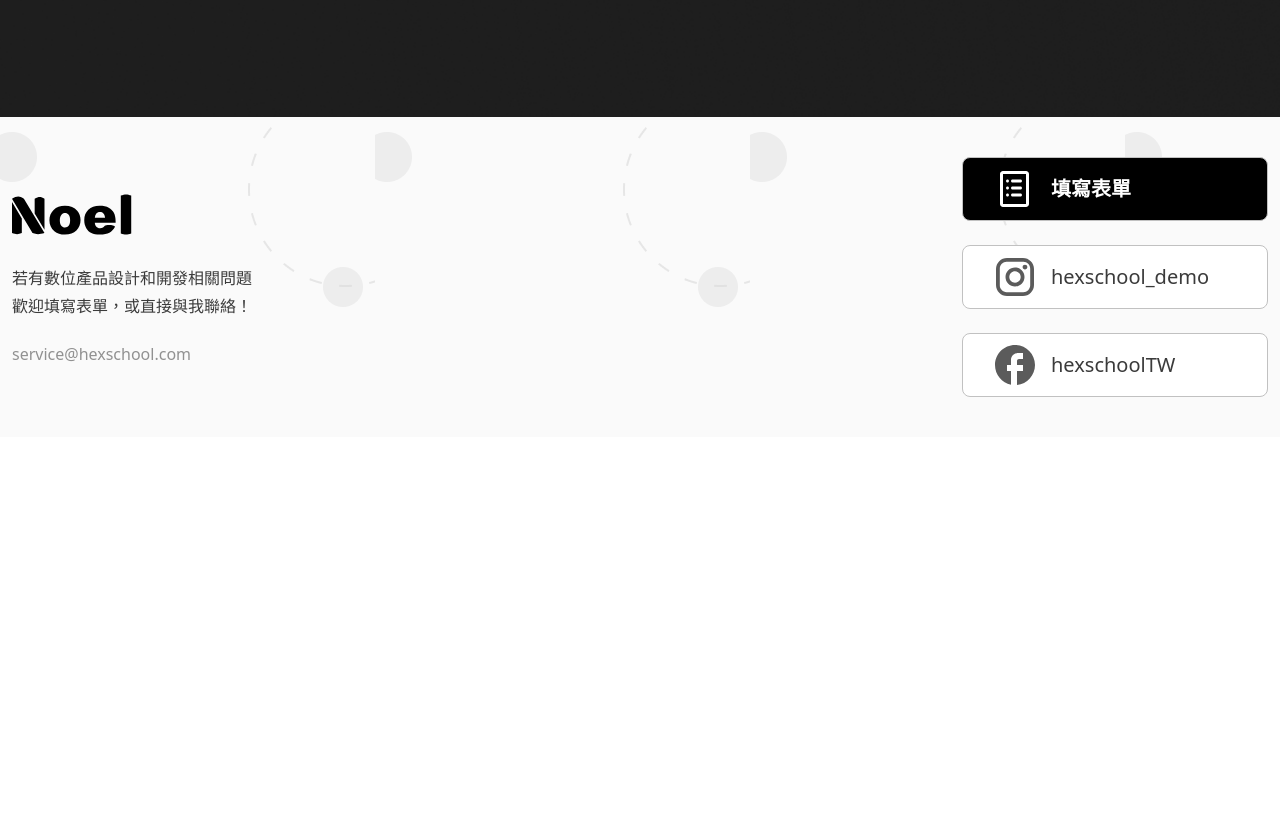
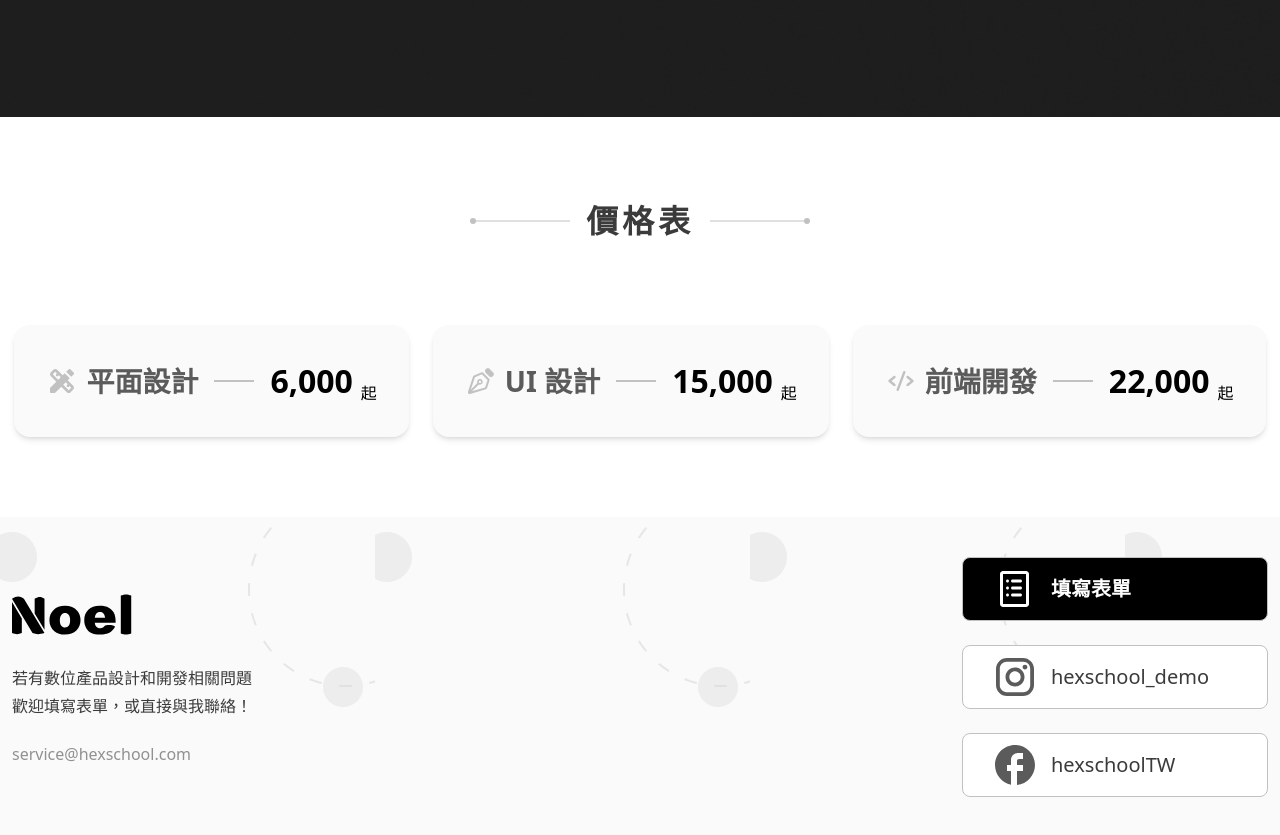
Before and after one commit to Ivy0406/Noel_Website, a website: page servicePage.html in a window 1280 px wide. Shown: the part 2471-3306 px from the top of the page. Before the commit the page ends 2908 px from the top, so only its background shows below. Drawn offline with Linux system fonts and the light colour scheme; a web font is replaced by a local one.

Commit message:
feat: add-price-section

```diff
--- a/servicePage.html
+++ b/servicePage.html
@@ -213,6 +213,66 @@
          </div>
         </section>
         <!-- 價格表 -->
+        <section class="w-full flex flex-col items-center justify-center py-20 gap-20 ">
+        <div class="max-w-[1296px] flex flex-col gap-10">
+            <div class="flex justify-center gap-4">
+                <img class="md:hidden" src="./src/assets/images/icon/title deco-left-sm.svg" alt="標題裝飾線-行動版-左側">
+                <img class="hidden md:block" src="./src/assets/images/icon/title deco-left-lg.svg" alt="標題裝飾線-桌機版-左側">
+                </picture>
+                <h4 class="text-primary-700 tracking-[2.88px] md:hidden">價格表</h4>
+                <p class="hidden h2-2 tracking-[3.84px] text-primary-700 md:block">價格表</p>
+                <img class="md:hidden" src="./src/assets/images/icon/title deco-right-sm.svg" src="標題裝飾線-行動版-右側">
+                <img class="hidden md:block" src="./src/assets/images/icon/title deco-right-lg.svg" alt="標題裝飾線-桌機版-右側">
+            </div>
+        </div>
+        <div class="flex flex-col lg:flex-row gap-6">
+          <div class="flex items-center justify-center gap-4 p-8 bg-primary-100 rounded-2xl shadow-md">
+            <!-- 項目名稱 -->
+            <div class="flex items-center justify-center gap-2">
+              <img src="./src/assets/images/icon/price-item-visual.svg" alt="" class="w-8 h-8">
+              <h3 class="text-[28px]  text-primary-600">平面設計</h3>
+            </div>
+            <!-- 線 -->
+            <div class="bg-primary-400 w-10 h-0.5"></div>
+            <!-- 價格 -->
+            <div class="flex gap-2 items-end">
+              <h3 class="text-[32px]">6,000</h3>
+              <p>起</p>
+            </div>
+          </div>
+
+          <div class="flex items-center justify-center gap-4 p-8 bg-primary-100 rounded-2xl shadow-md">
+            <!-- 項目名稱 -->
+            <div class="flex items-center justify-center gap-2">
+              <img src="./src/assets/images/icon/price-item-ui.svg" alt="" class="w-8 h-8">
+              <h3 class="text-[28px] text-primary-600">UI 設計</h3>
+            </div>
+            <!-- 線 -->
+            <div class="bg-primary-400 w-10 h-0.5"></div>
+            <!-- 價格 -->
+            <div class="flex gap-2 items-end">
+              <h3 class="text-[32px]">15,000</h3>
+              <p>起</p>
+            </div>
+          </div>
+
+          <div class="flex items-center justify-center gap-4 p-8 bg-primary-100 rounded-2xl shadow-md">
+            <!-- 項目名稱 -->
+            <div class="flex items-center justify-center gap-2">
+              <img src="./src/assets/images/icon/price-item-front-end.svg" alt="" class="w-8 h-8">
+              <h3 class="text-[28px]  text-primary-600">前端開發</h3>
+            </div>
+            <!-- 線 -->
+            <div class="bg-primary-400 w-10 h-0.5"></div>
+            <!-- 價格 -->
+            <div class="flex gap-2 items-end">
+              <h3 class="text-[32px]">22,000</h3>
+              <p>起</p>
+            </div>
+          </div>
+
+        </div>
+    </section>
         <!-- 客戶案例 -->
         <!-- 常見問題 -->
     </main>
```
Also changed, not shown: src/output.css.
